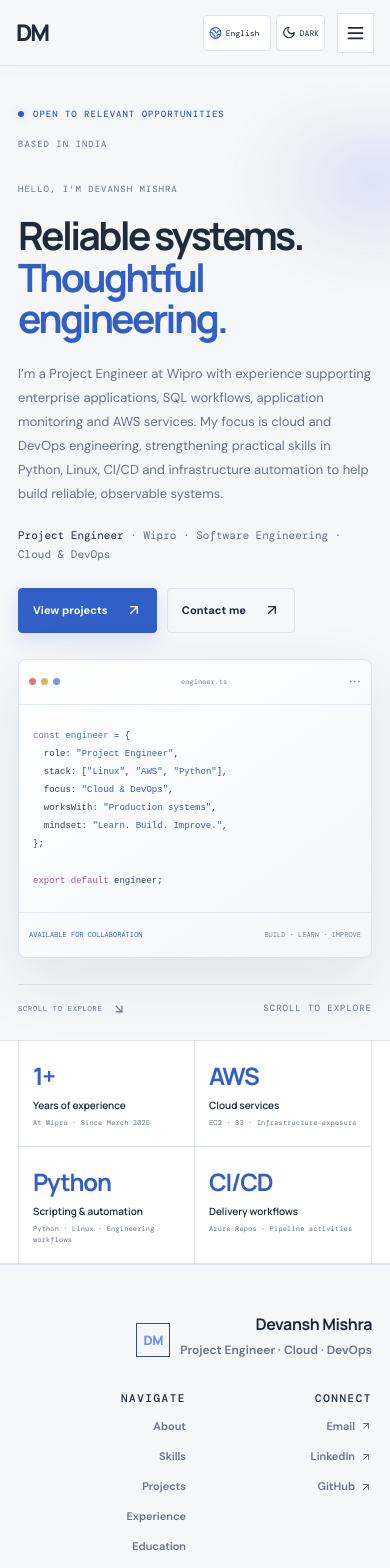
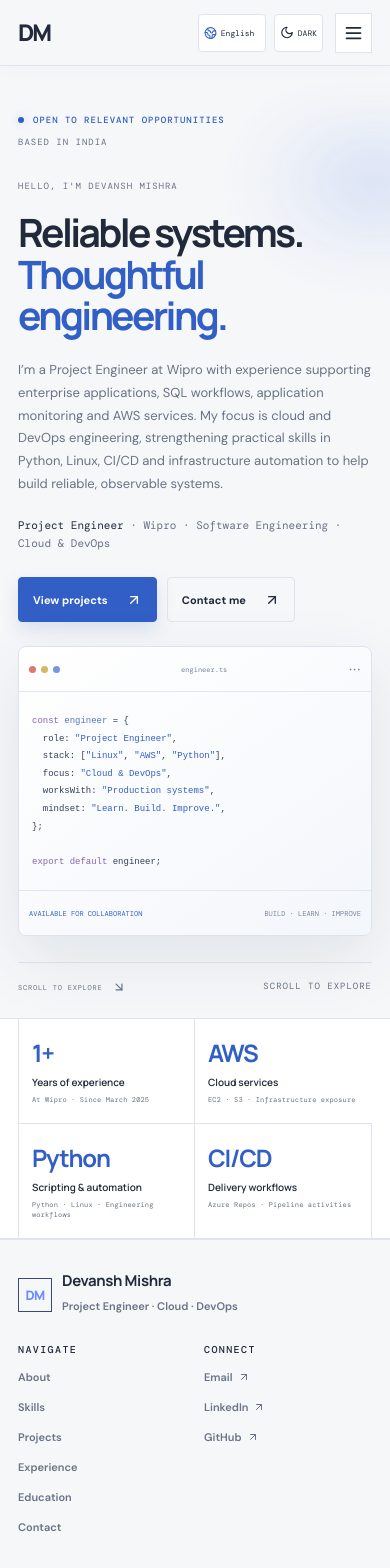
Before and after one commit to codewithdevanshh/portfolio-v2, a React (Vite) app: page /en in a window 390 px wide. Shown: the top 1568 px of the page. Built offline with nearby package versions, Linux system fonts and the light colour scheme.

Commit message:
Fix tablet responsiveness and left-align footer identity

```diff
--- a/src/styles.css
+++ b/src/styles.css
@@ -785,3 +785,63 @@ body{font-family:'DM Sans',sans-serif}
   .hero-actions{flex-wrap:wrap}
   .footer{grid-template-columns:1fr}
 }
+
+
+/* Tablet + mobile correction: switch navigation before it becomes cramped */
+@media(max-width:1024px){
+  .header{height:72px!important;display:flex!important;justify-content:space-between!important;align-items:center!important;gap:12px!important;padding-inline:24px!important}
+  .header .brand{flex:0 0 auto}
+  .menu-toggle{display:inline-flex!important;align-items:center;justify-content:center;order:3;flex:0 0 auto;color:var(--text)!important}
+  .header-actions{order:2;margin-left:auto!important;gap:8px!important}
+  .header-actions .nav-cta{display:none!important}
+  .language-switch,.theme-toggle{height:38px;min-height:38px}
+  .nav{display:none!important;position:absolute!important;top:72px!important;left:0!important;right:0!important;z-index:50!important;flex-direction:column!important;align-items:stretch!important;gap:0!important;padding:12px 24px 20px!important;background:var(--surface)!important;border:1px solid var(--line)!important;border-top:0!important;box-shadow:0 18px 30px rgba(20,35,60,.12)!important}
+  .nav.nav-open{display:flex!important}
+  .nav .nav-link{display:block;padding:13px 2px;border-bottom:1px solid var(--line);font-size:13px!important}
+  .hero{width:calc(100% - 64px);min-height:0;padding-top:24px}
+  .hero-main{grid-template-columns:minmax(0,1fr)!important;gap:30px!important;padding:38px 0 34px!important}
+  .hero-copy{max-width:760px}
+  .hero-copy h1.hero-title{font-size:clamp(44px,6.5vw,66px)!important}
+  .hero-desc{max-width:680px}
+  .hero-code{width:100%;max-width:760px;justify-self:stretch}
+  .hero-code pre{white-space:pre-wrap;overflow-wrap:anywhere}
+  .stats-grid{grid-template-columns:repeat(2,minmax(0,1fr))!important}
+  .stat:nth-child(2){border-right:0}
+  .stat:nth-child(n+3){border-top:1px solid var(--line)}
+  .footer{grid-template-columns:minmax(0,1fr) minmax(0,1fr)!important;gap:26px 32px!important;text-align:left!important;padding:38px 32px 20px!important}
+  .footer-brand{grid-column:1/-1!important;justify-content:flex-start!important;align-items:center!important;text-align:left!important;justify-self:start!important;width:100%}
+  .footer-brand>div{text-align:left!important}
+  .footer-nav{align-items:flex-start!important;text-align:left!important}
+  .footer-nav a{justify-content:flex-start}
+  .footer-bottom{grid-column:1/-1!important;justify-content:flex-start!important;text-align:left!important}
+}
+@media(max-width:600px){
+  .header{height:66px!important;padding-inline:18px!important}
+  .nav{top:66px!important;padding-inline:18px!important}
+  .hero{width:calc(100% - 36px)!important;padding-top:18px}
+  .hero-main{padding:30px 0 26px!important;gap:24px!important}
+  .hero-copy h1.hero-title{font-size:clamp(38px,10vw,49px)!important;line-height:1.07}
+  .hero-kicker{align-items:flex-start;flex-direction:column;gap:10px;margin-bottom:25px}
+  .hero-desc{font-size:13px;line-height:1.75}
+  .hero-actions{display:flex;flex-wrap:wrap;gap:10px}
+  .hero-code pre{font-size:clamp(8px,2.3vw,10px);padding:20px 13px;line-height:1.85}
+  .stats-grid{grid-template-columns:repeat(2,minmax(0,1fr))!important}
+  .stat{padding:17px 13px;min-width:0}
+  .footer{grid-template-columns:minmax(0,1fr) minmax(0,1fr)!important;gap:22px 18px!important;padding:30px 18px 18px!important}
+  .footer-brand{grid-column:1/-1!important;flex-direction:row;align-items:center!important}
+  .footer-brand .brand-mark{flex:0 0 34px}
+  .footer-brand b{font-size:15px}
+  .footer-brand p{font-size:11px}
+  .footer-nav .eyebrow{font-size:10px}
+  .footer-nav a{font-size:11px}
+  .footer-bottom{font-size:8px}
+}
+@media(max-width:380px){
+  .header{padding-inline:12px!important}
+  .header-actions{gap:5px!important}
+  .language-switch{min-width:48px!important;padding-inline:4px!important}
+  .theme-toggle{min-width:42px!important;padding-inline:4px!important}
+  .footer{grid-template-columns:minmax(0,1fr)!important}
+  .footer-brand,.footer-bottom{grid-column:1!important}
+  .footer-nav{grid-column:1}
+}
```
